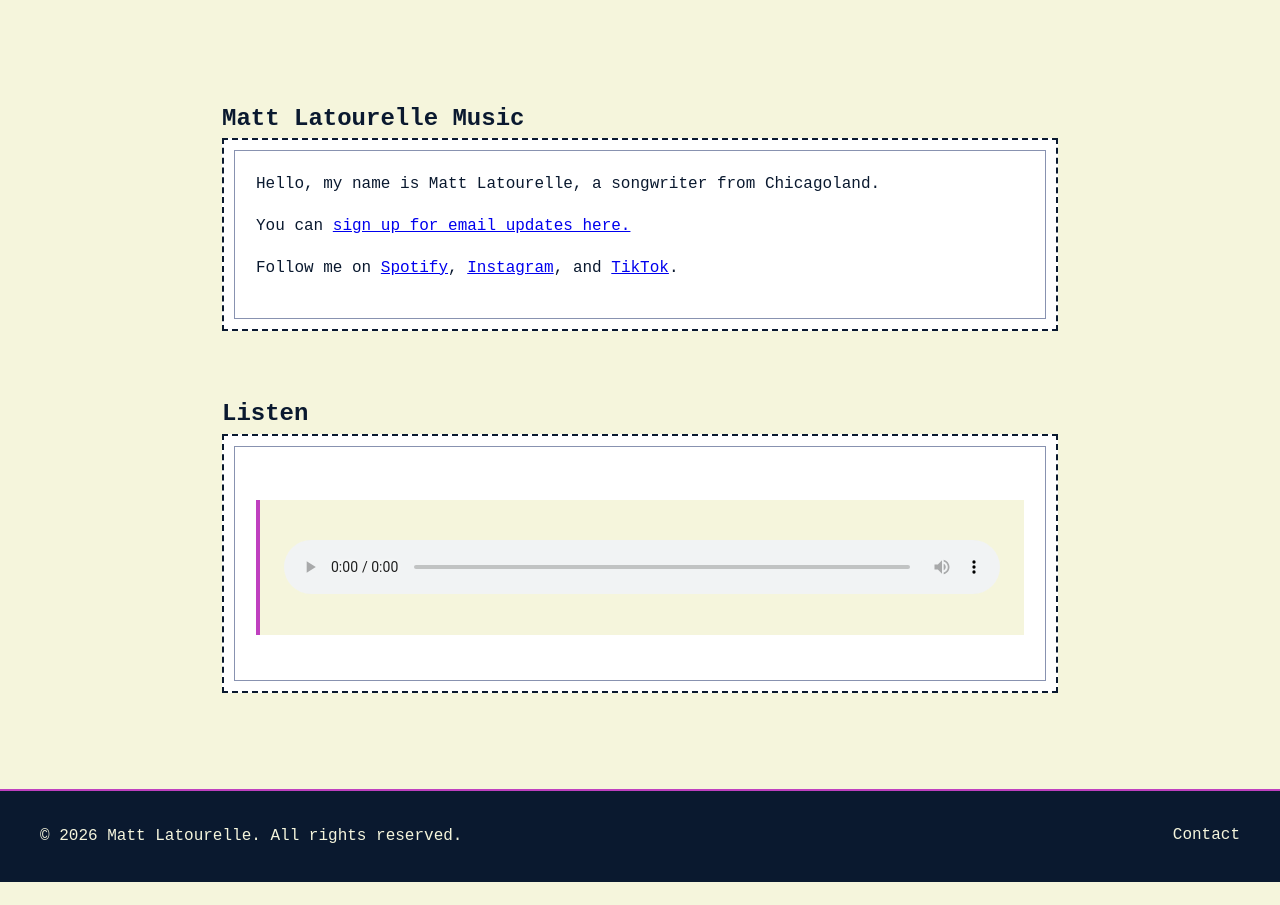
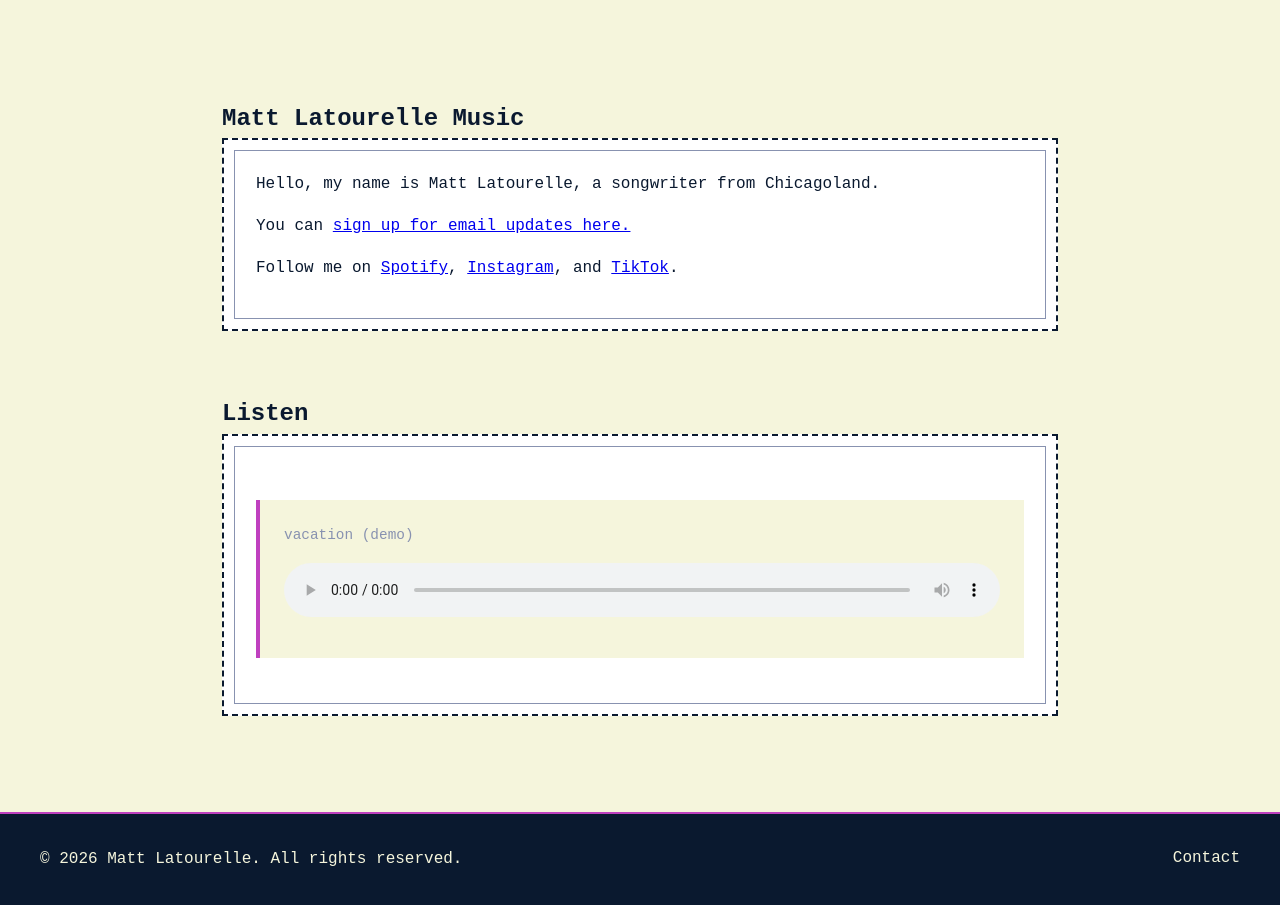
Before and after one commit to mlato/letter-l-music, a Jekyll site: the page built from index.html, in a window 1280 px wide. Built offline with Jekyll 4.4.1, drawn with Linux system fonts in a browser that asks for light colours.

Commit message:
Update index.html

```diff
--- a/index.html
+++ b/index.html
@@ -16,17 +16,15 @@ title: Home
   <h1>Listen</h1>
   <div class="sketch-box">
     <div class="music-player">
-      {% for track in site.data.tracks %}
       <div class="track">
         <div class="track-info">
-          <p>{{ track.title }}</p>
+          <p>vacation (demo)</p>
         </div>
         <audio controls>
-          <source src="{{ site.data.tracks.track.file | relative_url }}" type="audio/mpeg">
+          <source src="/assets/music/vacation_2.mp3" type="audio/mpeg">
           Your browser does not support the audio element.
         </audio>
       </div>
-      {% endfor %}
     </div>
   </div>
 </section>
```
